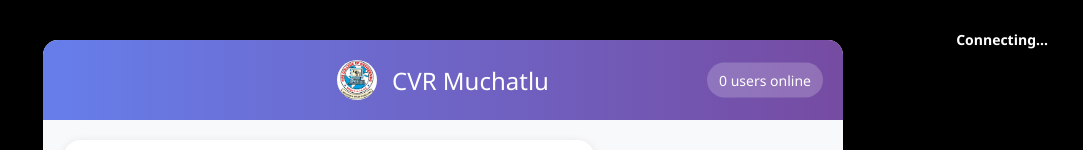
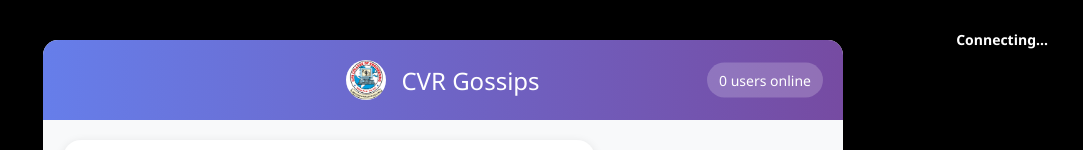
Before and after one commit to VikramDevunuri6/Anonymous-Chat, a website: page public/index.html in a window 1280 px wide. Shown: the top 150 px of the page, without its empty margins (197-1280 px from the left). Drawn offline with nearby package versions, Linux system fonts and the light colour scheme; no server answers.

Commit message:
Rebrand from CVR Muchatlu to CVR Gossips

```diff
--- a/package.json
+++ b/package.json
@@ -10,7 +10,7 @@
   "keywords": [],
   "author": "",
   "license": "ISC",
-  "description": "CVR Muchatlu - Real-time anonymous chat application",
+  "description": "CVR Gossips - Real-time anonymous chat application",
   "dependencies": {
     "express": "^5.1.0",
     "socket.io": "^4.8.1",
--- a/public/index.html
+++ b/public/index.html
@@ -3,7 +3,7 @@
 <head>
     <meta charset="UTF-8">
     <meta name="viewport" content="width=device-width, initial-scale=1.0">
-    <title>CVR Muchatlu</title>
+    <title>CVR Gossips</title>
     <style>
         * {
             margin: 0;
@@ -254,7 +254,7 @@
         <div class="chat-header">
             <h1>
                 <img src="logo.png" alt="Logo" class="header-logo">
-                CVR Muchatlu
+                CVR Gossips
             </h1>
             <div class="user-count" id="userCount">0 users online</div>
         </div>
```
Also changed, not shown: README.md, netlify.toml.
